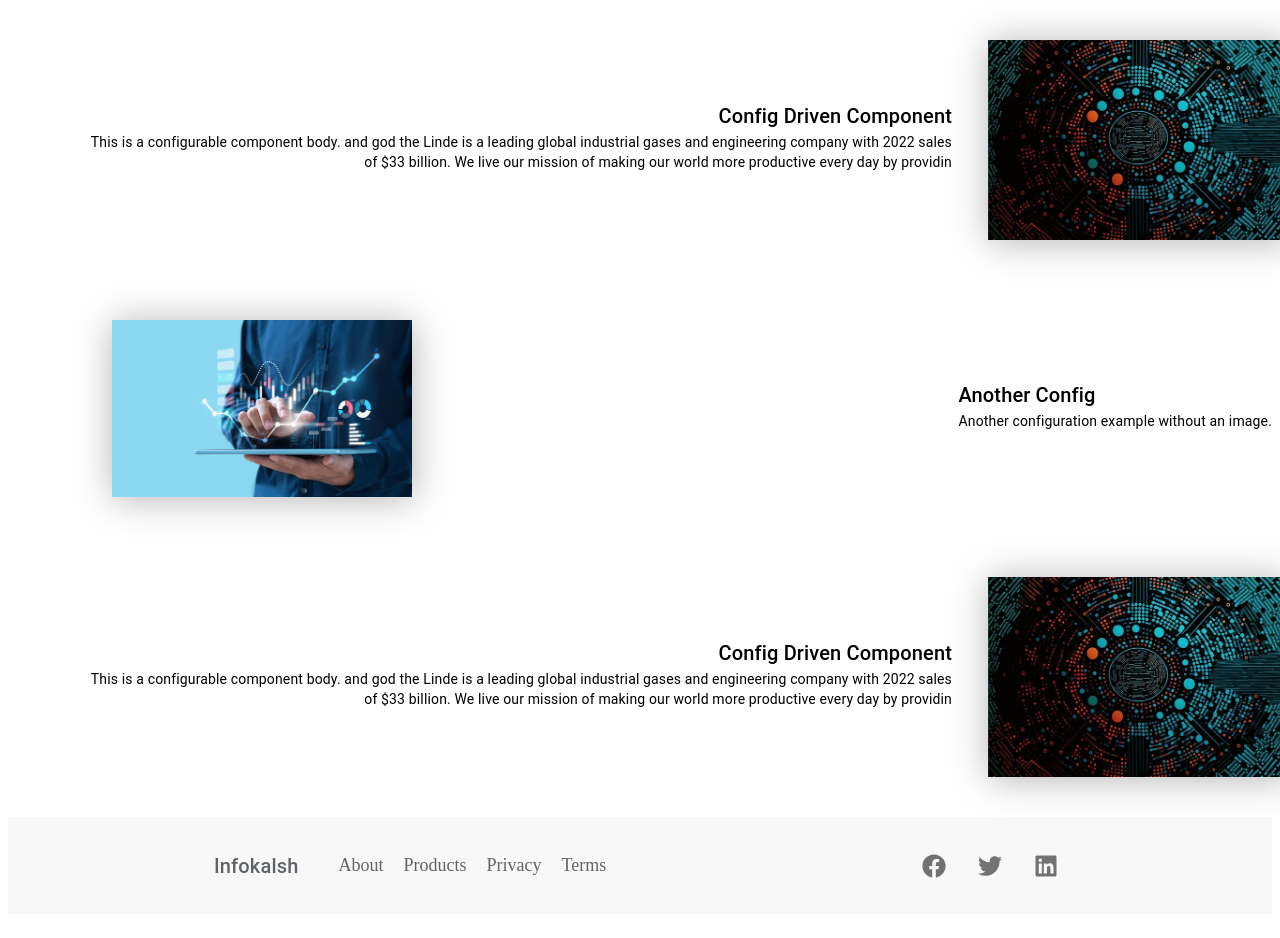
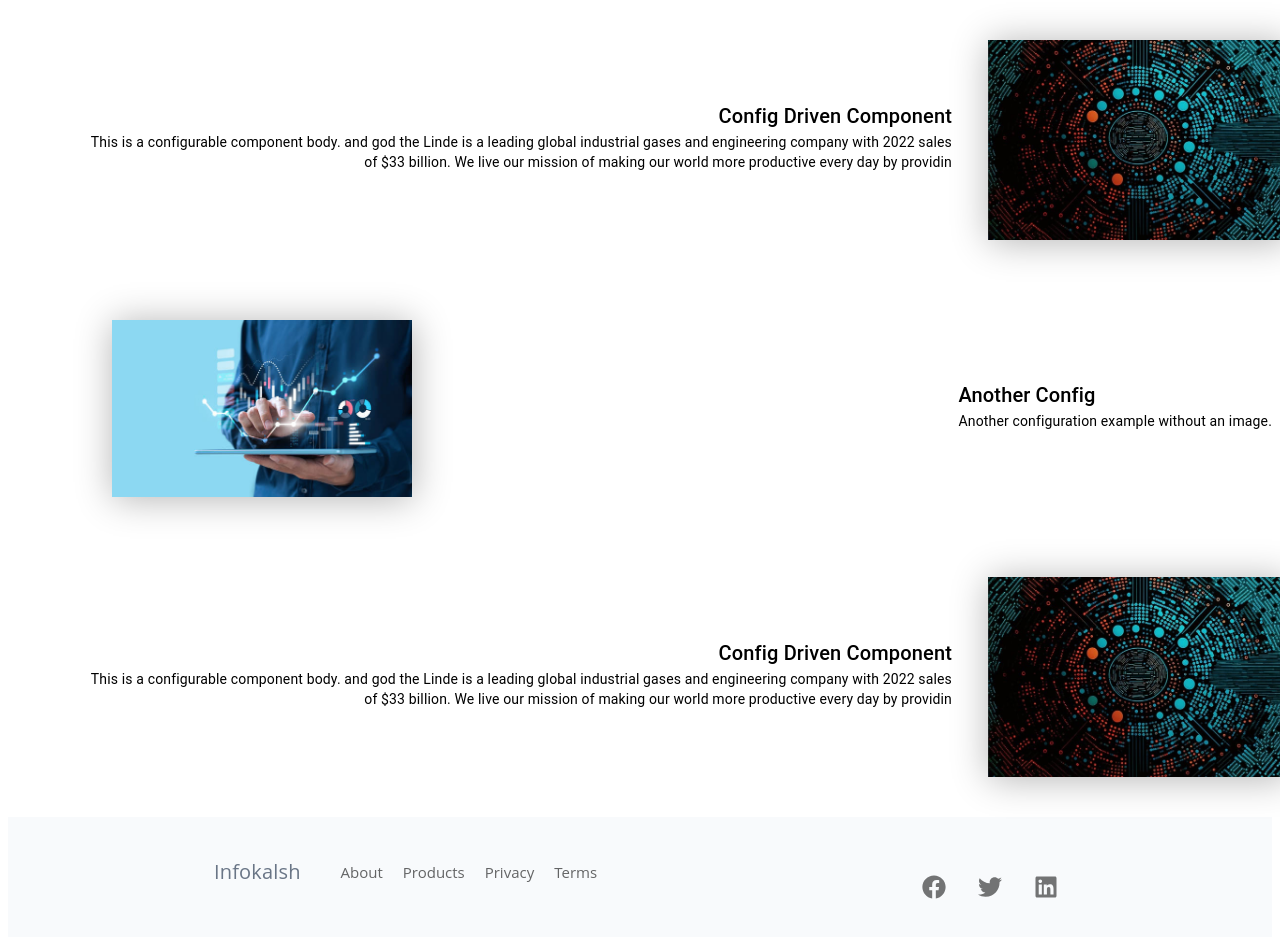
Before and after one commit to ShashankPole/Payroll, a React (Create React App) app: page / in a window 1280 px wide. Shown: the top 938 px of the page. Built offline with nearby package versions, Linux system fonts and the light colour scheme.

Commit message:
styled for footer

```diff
--- a/package.json
+++ b/package.json
@@ -43,5 +43,8 @@
       "last 1 firefox version",
       "last 1 safari version"
     ]
+  },
+  "devDependencies": {
+    "node-sass": "^9.0.0"
   }
 }
--- a/src/footer/Footer.css
+++ b/src/footer/Footer.css
@@ -1,4 +1,4 @@
-
+/*
 .footer-container {
 
     bottom: 0;
@@ -16,12 +16,11 @@
     padding: 0;
     color: #5f6368;
     font-size: 18px;
-    /* font-weight:600; */
-  }
+  } */
 
-  .company-links li {
+  /* .company-links li {
     display: inline-block;
-    margin-right: 20px; /* Add spacing between company links */
+    margin-right: 20px;
   }
 
   .company-name {
@@ -36,4 +35,4 @@
     align-items: center;
     gap: 16px;
     margin-top: 20px;
-  }
+  } */
--- a/src/footer/FooterComponent.js
+++ b/src/footer/FooterComponent.js
@@ -3,7 +3,7 @@ import React from 'react';
 import footerConfig from "./footerConfig.json"
 import { Container, Grid, Typography, Link, IconButton } from '@mui/material';
 import { FaFacebook, FaTwitter, FaLinkedin } from 'react-icons/fa'; // Import the icons
-import "./Footer.css"
+import "../scss/style.scss";
 
 const FooterComponent = (  ) => {
   return (
--- /dev/null
+++ b/src/scss/colors-vars.module.scss
@@ -0,0 +1,158 @@
+// paper & background
+$paper: #ffffff;
+
+// primary
+$primaryLight: #eef2f6;
+$primaryMain: #2196f3;
+$primaryDark: #1e88e5;
+$primary200: #90caf9;
+$primary800: #1565c0;
+
+// secondary
+$secondaryLight: #ede7f6;
+$secondaryMain: #673ab7;
+$secondaryDark: #5e35b1;
+$secondary200: #b39ddb;
+$secondary800: #4527a0;
+
+// success Colors
+$successLight: #b9f6ca;
+$success200: #69f0ae;
+$successMain: #00e676;
+$successDark: #00c853;
+
+// error
+$errorLight: #ef9a9a;
+$errorMain: #f44336;
+$errorDark: #c62828;
+
+// orange
+$orangeLight: #fbe9e7;
+$orangeMain: #ffab91;
+$orangeDark: #d84315;
+
+// warning
+$warningLight: #fff8e1;
+$warningMain: #ffe57f;
+$warningDark: #ffc107;
+
+// grey
+$grey50: #f8fafc;
+$grey100: #eef2f6;
+$grey200: #e3e8ef;
+$grey300: #cdd5df;
+$grey500: #697586;
+$grey600: #4b5565;
+$grey700: #364152;
+$grey900: #121926;
+
+
+// ==============================|| DARK THEME VARIANTS ||============================== //
+
+// paper & background
+$darkBackground: #1a223f; // level 3
+$darkPaper: #111936; // level 4
+
+// dark 800 & 900
+$darkLevel1: #29314f; // level 1
+$darkLevel2: #212946; // level 2
+
+// primary dark
+$darkPrimaryLight: #eef2f6;
+$darkPrimaryMain: #2196f3;
+$darkPrimaryDark: #1e88e5;
+$darkPrimary200: #90caf9;
+$darkPrimary800: #1565c0;
+
+// secondary dark
+$darkSecondaryLight: #d1c4e9;
+$darkSecondaryMain: #7c4dff;
+$darkSecondaryDark: #651fff;
+$darkSecondary200: #b39ddb;
+$darkSecondary800: #6200ea;
+
+// text variants
+$darkTextTitle: #d7dcec;
+$darkTextPrimary: #bdc8f0;
+$darkTextSecondary: #8492c4;
+
+// ==============================|| JAVASCRIPT ||============================== //
+
+:export {
+  // paper & background
+  paper: $paper;
+
+  // primary
+  primaryLight: $primaryLight;
+  primary200: $primary200;
+  primaryMain: $primaryMain;
+  primaryDark: $primaryDark;
+  primary800: $primary800;
+
+  // secondary
+  secondaryLight: $secondaryLight;
+  secondary200: $secondary200;
+  secondaryMain: $secondaryMain;
+  secondaryDark: $secondaryDark;
+  secondary800: $secondary800;
+
+  // success
+  successLight: $successLight;
+  success200: $success200;
+  successMain: $successMain;
+  successDark: $successDark;
+
+  // error
+  errorLight: $errorLight;
+  errorMain: $errorMain;
+  errorDark: $errorDark;
+
+  // orange
+  orangeLight: $orangeLight;
+  orangeMain: $orangeMain;
+  orangeDark: $orangeDark;
+
+  // warning
+  warningLight: $warningLight;
+  warningMain: $warningMain;
+  warningDark: $warningDark;
+
+  // grey
+  grey50: $grey50;
+  grey100: $grey100;
+  grey200: $grey200;
+  grey300: $grey300;
+  grey500: $grey500;
+  grey600: $grey600;
+  grey700: $grey700;
+  grey900: $grey900;
+
+  // ==============================|| DARK THEME VARIANTS ||============================== //
+
+  // paper & background
+  darkPaper: $darkPaper;
+  darkBackground: $darkBackground;
+
+  // dark 800 & 900
+  darkLevel1: $darkLevel1;
+  darkLevel2: $darkLevel2;
+
+  // text variants
+  darkTextTitle: $darkTextTitle;
+  darkTextPrimary: $darkTextPrimary;
+  darkTextSecondary: $darkTextSecondary;
+
+  // primary dark
+  darkPrimaryLight: $darkPrimaryLight;
+  darkPrimaryMain: $darkPrimaryMain;
+  darkPrimaryDark: $darkPrimaryDark;
+  darkPrimary200: $darkPrimary200;
+  darkPrimary800: $darkPrimary800;
+
+  // secondary dark
+  darkSecondaryLight: $darkSecondaryLight;
+  darkSecondaryMain: $darkSecondaryMain;
+  darkSecondaryDark: $darkSecondaryDark;
+  darkSecondary200: $darkSecondary200;
+  darkSecondary800: $darkSecondary800;
+}
--- /dev/null
+++ b/src/scss/style.scss
@@ -0,0 +1,48 @@
+// Import your color variables from 'colors-vars.module.scss'
+@import 'colors-vars.module.scss';
+
+.footer-container {
+  background-color: $grey50; // Use your color variable
+  padding: 30px 0;
+  font-family: 'open sans';
+
+  // bottom: 0;
+  // width: 100%;
+  // padding-bottom: 20px;
+
+  .company-links {
+    display: flex;
+    align-items: center;
+    // list-style: none;
+
+    color: $grey500; // Use your color variable
+    font-size: 15px;
+    font-weight: 500;
+
+    li {
+      display: inline-block;
+      margin-right: 20px; /* Add spacing between company links */
+      // color: $paper; // Link color is white
+    // text-decoration: none;
+    // transition: color 0.2s;
+
+    :hover {
+      color: $grey900; // Change link color on hover to a lighter shade
+    }
+    }
+  }
+
+  .company-name {
+    font-size: 20px;
+    font-family: 'open sans';
+    color: $grey500; // Use your color variable
+  }
+
+  .social-media {
+    display: flex;
+    justify-content: flex-end;
+    align-items: center;
+    gap: 16px;
+    margin-top: 20px;
+  }
+}
```
Also changed, not shown: src/scss/fonts.scss (added), 1 other file (tests, documents, lock files or other folders).
